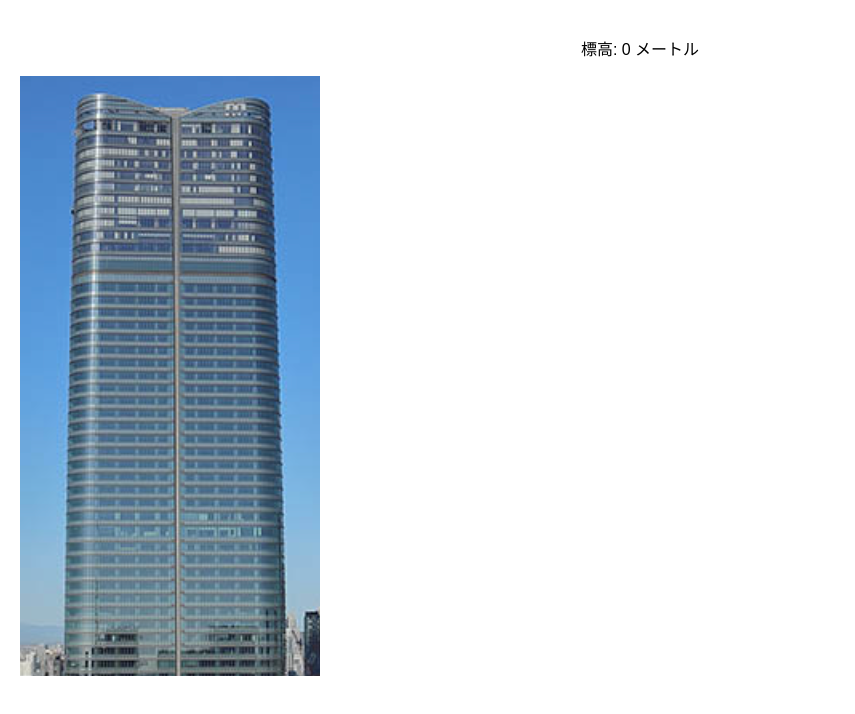
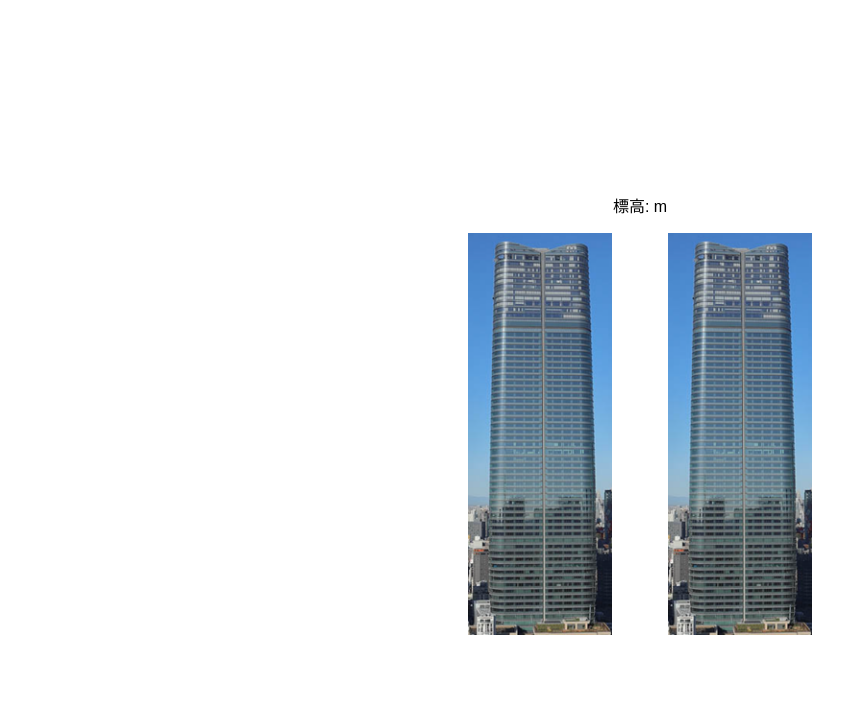
Before and after one commit to yuusukemorio/AlpinePlants, a plain HTML site: page index.html in a window 1280 px wide. Shown: the whole page, without its empty margins (0-855 px from the left). Drawn offline with Linux system fonts and the light colour scheme.

Commit message:
iroirohenkou

```diff
--- a/index.html
+++ b/index.html
@@ -7,16 +7,11 @@
     <link rel="stylesheet" href="styles.css"> <!-- CSSファイルのリンク -->
 </head>
 <body>
-    <p id="elevation">標高: 0 メートル</p>
-    <div id="iframe-container">
-        <iframe id="map-iframe" src="biru.png" allowfullscreen></iframe>
-        <iframe id="map-iframe" src="biru.png" allowfullscreen></iframe>
-        <iframe id="map-iframe" src="biru.png" allowfullscreen></iframe>
-        <iframe id="map-iframe" src="biru.png" allowfullscreen></iframe>
-        <iframe id="map-iframe" src="biru.png" allowfullscreen></iframe>
-        <iframe id="map-iframe" src="biru.png" allowfullscreen></iframe>
-        <iframe id="map-iframe" src="biru.png" allowfullscreen></iframe>
-        <iframe id="map-iframe" src="biru.png" allowfullscreen></iframe>
+    <p id="elevation">標高: m</p>
+    <div id="image-container">
+        <img class="map-image" src="biru.png" alt="Map Image 1">
+        <img class="map-image" src="biru.png" alt="Map Image 2">
+        <!-- <img class="map-image" src="biru.png" alt="Map Image 3"> -->
     </div>
     <script src="script.js"></script> <!-- JavaScriptファイルのリンク -->
 </body>
--- a/script.js
+++ b/script.js
@@ -27,23 +27,25 @@ function showPosition(position) {
             var elevation = data.elevation;
             console.log("Elevation: " + elevation);
 
-            var iframe = document.getElementById("map-iframe");
+            var images = document.querySelectorAll(".map-image");
 
             // 標高に基づいて視点角度を計算
             var minElevation = 0;
             var maxElevation = 300;
-            var minAngle = 60; // 最低角度（度）
-            var maxAngle = -60; // 最高角度（度）
+            var minAngle = 50; // 最低角度（度）
+            var maxAngle = -50; // 最高角度（度）
 
             // 標高に基づいて視点角度を線形に補間
             var angle = minAngle + ((elevation - minElevation) / (maxElevation - minElevation)) * (maxAngle - minAngle);
 
-            // 角度に応じた変形を適用
-            iframe.style.transform = `rotateX(${angle}deg)`;
+            // すべての画像に角度に応じた変形を適用
+            images.forEach(img => {
+                img.style.transform = `rotateX(${angle}deg)`;
+            });
 
             // 標高の表示
             var element = document.getElementById("elevation");
-            element.textContent = "標高: " + elevation + " メートル";
+            element.textContent = "標高: " + elevation + " m";
         })
         .catch(error => {
             console.error("Error fetching JSON data:", error);
--- a/styles.css
+++ b/styles.css
@@ -1,42 +1,43 @@
+html {
+    height: 100%;
+  }
+
 body {
+    height: 100%;
     font-family: Arial, sans-serif;
     text-align: center;
-    margin: 0;
-    padding: 20px;
+    /* margin: 0; */
+    /* padding: 20px; */
+
+    background-size: cover;
+
+
+    flex-direction: column;
+    display: flex;
+    justify-content: center;
+
+    align-items: center
+
 }
-
-#iframe-container {
+/* #elevation{
+    display: block;
+} */
+#image-container {
     width: 100%;
-    height: 600px;
     perspective: 1000px; /* 3D効果を実現するための視点の深さ */
     position: relative;
     overflow: hidden;
 }
 
-#map-iframe {
-    width: 100%;
-    height: 100%;
-    border: none;
+.map-image {
+    margin-left: 2vw;
+    margin-right: 2vw;
+
+    width: 18vh;
+    /* object-fit: cover; 画像を枠内に収める */
     transform-style: preserve-3d; /* 子要素の3D変形を適用する */
     transition: transform 0.5s; /* 変形のスムーズなアニメーション */
-    display: block;
+    /* display: block; */
+
+    /* text-align: center; */
 }
-
-iframe {
-    display: block;
-    width: 100%;
-    height: 100%;
-    border: none;
-    position: relative;
-}
-
-iframe img {
-    display: block;
-    width: 100%;
-    height: 100%;
-    object-fit: cover; /* 画像を枠内に収める */
-    position: absolute;
-    top: 50%;
-    left: 50%;
-    transform: translate(-50%, -50%); /* 画像を中央に配置 */
-}
```
